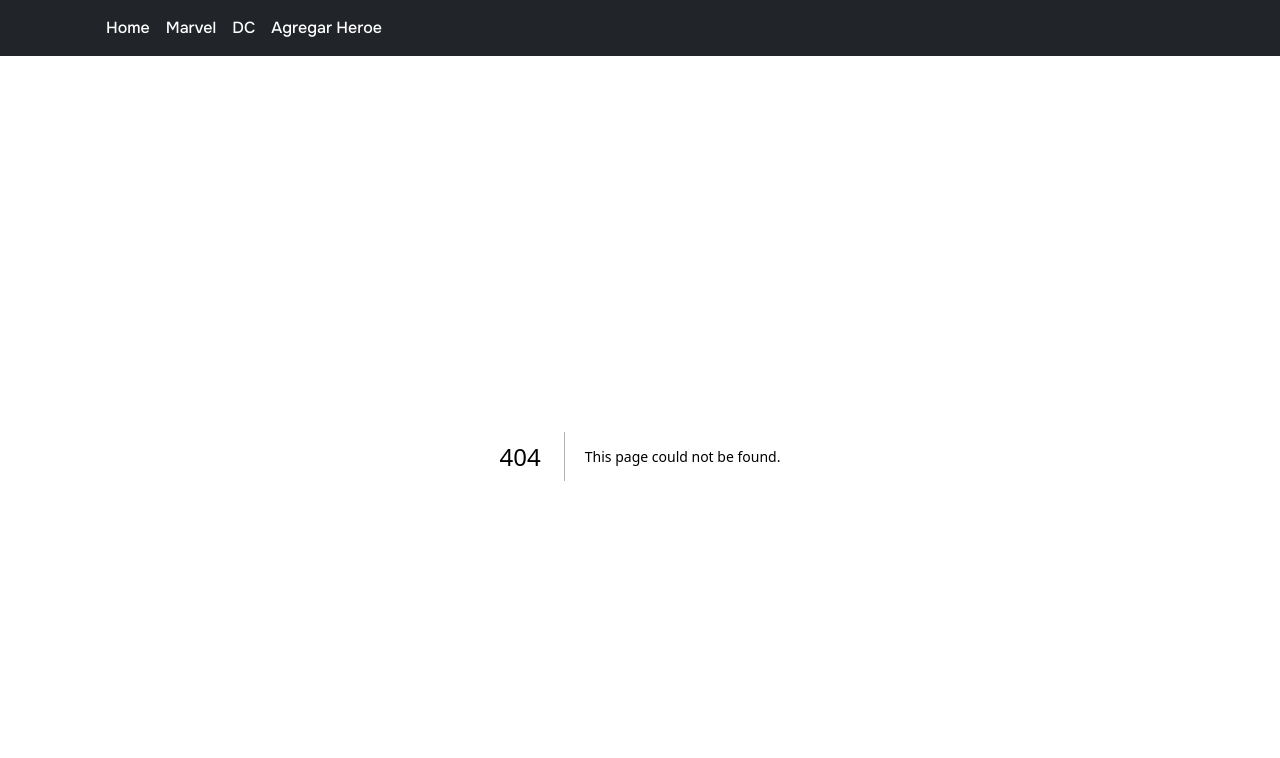
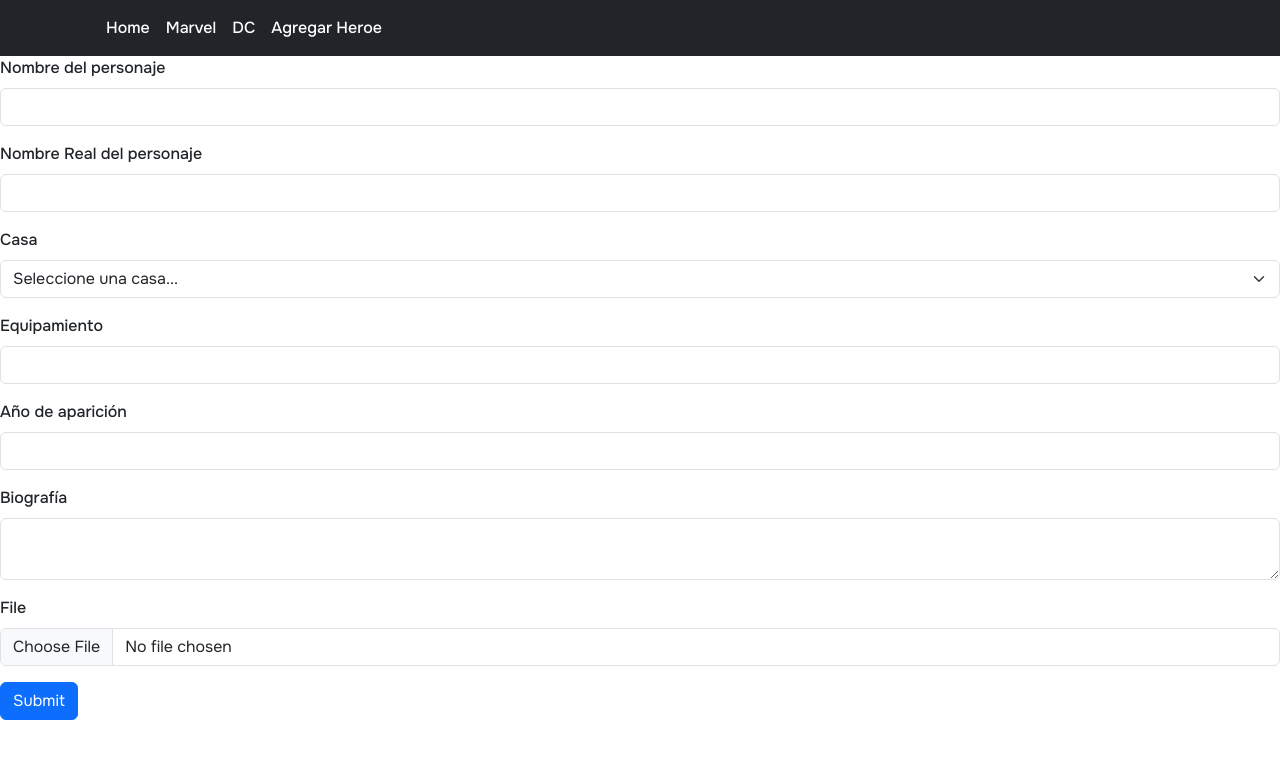
Before and after one commit to marisaroude/superheroes-spa, a Next.js app: page /add-hero in a window 1280 px wide. Before the commit this address had no page. Shown: the top 758 px of the page. Built offline with nearby package versions, Linux system fonts and the light colour scheme.

Commit message:
page add hero

```diff
--- /dev/null
+++ b/src/app/add-hero/page.js
@@ -0,0 +1,11 @@
+'use client'
+import FormHero from '@/components/formHero/FormHero'
+import React from 'react'
+
+export default function AddHero() {
+  return (
+    <div>
+        <FormHero/>
+    </div>
+  )
+}
```
